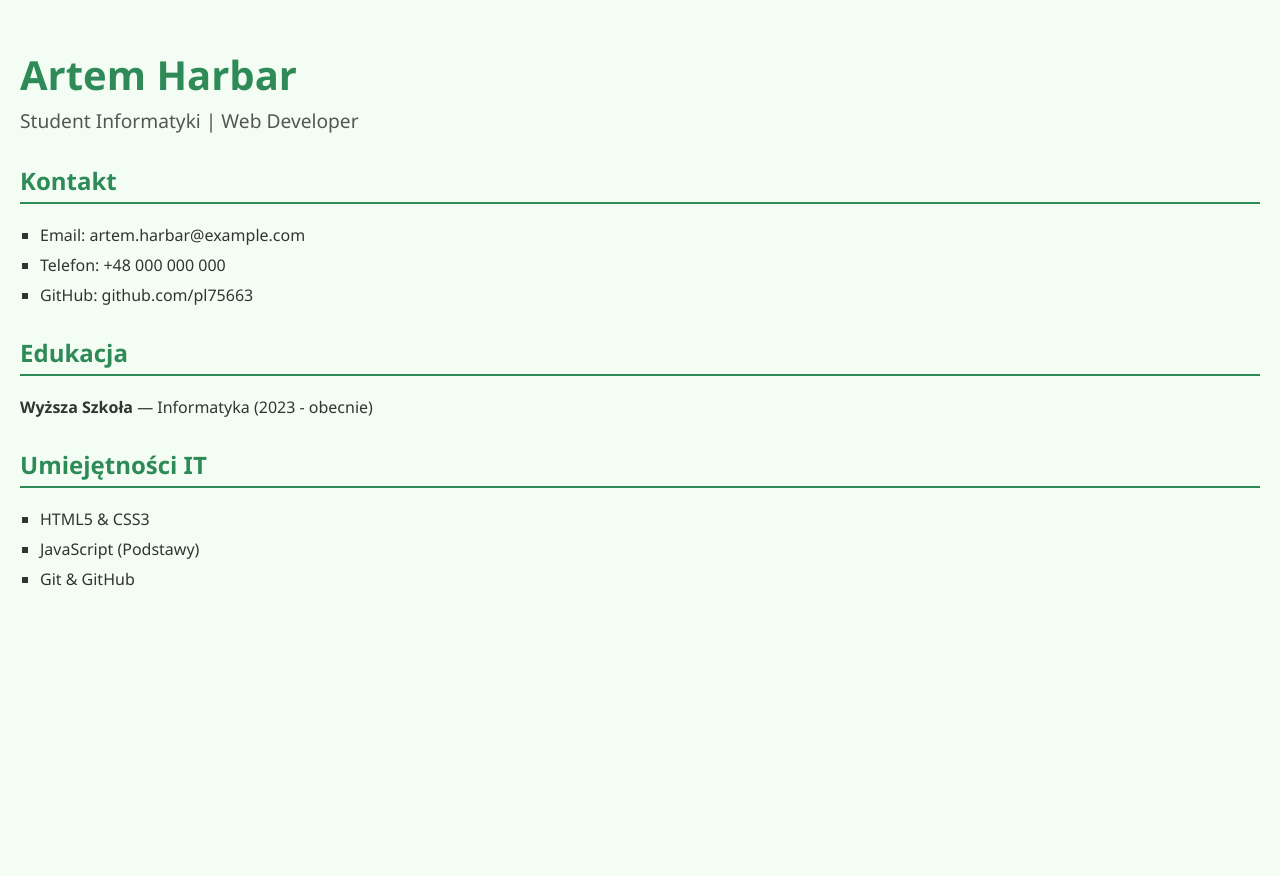
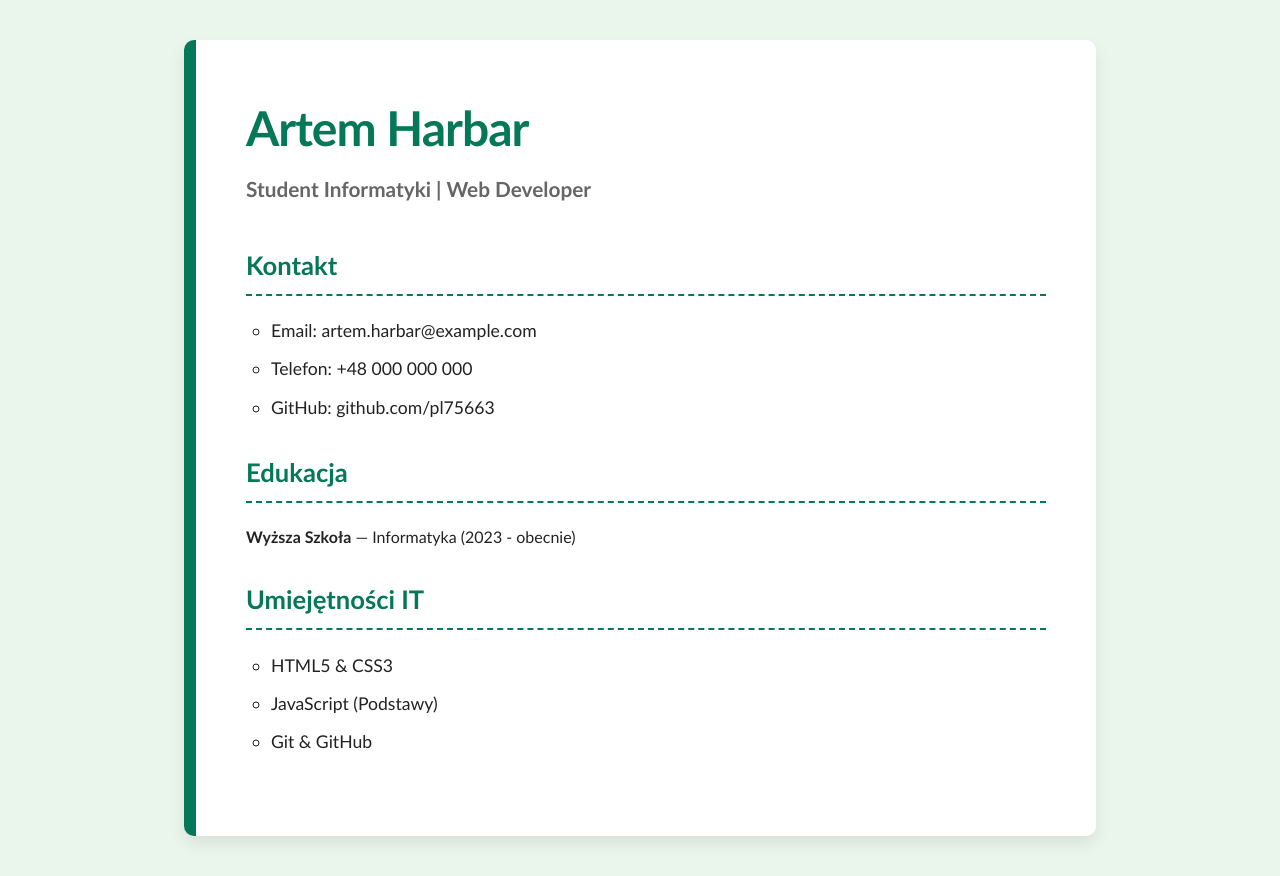
Before and after one commit to PL75663/zad2_css, a plain HTML site: page index.html in a window 1280 px wide. Before the commit the page ends 800 px from the top, so only its background shows below. Drawn offline with Linux system fonts and the light colour scheme.

Commit message:
Update styles.css

```diff
--- a/styles.css
+++ b/styles.css
@@ -1,45 +1,58 @@
 body {
-    font-family: 'Segoe UI', Tahoma, Geneva, Verdana, sans-serif;
-    background-color: #f4fdf4;
-    color: #333333;
+    font-family: 'Trebuchet MS', 'Lucida Sans Unicode', 'Lucida Grande', 'Lucida Sans', Arial, sans-serif;
+    background-color: #eaf5eb;
+    color: #222222;
     margin: 0;
-    padding: 20px;
+    padding: 40px 20px;
+    line-height: 1.6;
 }
 
-.cv-container {
+.cv-wrapper {
     max-width: 800px;
     margin: 0 auto;
     background-color: #ffffff;
-    padding: 40px;
-    border-top: 8px solid #2e8b57;
-    border-radius: 8px;
-    box-shadow: 0 4px 10px rgba(0, 128, 0, 0.1);
+    padding: 50px;
+    border-left: 12px solid #047857;
+    border-radius: 10px;
+    box-shadow: 0 8px 16px rgba(0, 0, 0, 0.08);
+}
+
+.cv-header {
+    margin-bottom: 40px;
 }
 
 h1 {
-    color: #2e8b57;
-    margin-bottom: 5px;
-    font-size: 2.5em;
+    color: #047857;
+    margin: 0;
+    font-size: 3em;
+    letter-spacing: -1px;
+}
+
+.subtitle {
+    font-size: 1.3em;
+    color: #666666;
+    margin-top: 5px;
+    font-weight: bold;
+}
+
+.info-section {
+    margin-bottom: 30px;
 }
 
 h2 {
-    color: #2e8b57;
-    border-bottom: 2px solid #2e8b57;
-    padding-bottom: 5px;
-    margin-top: 30px;
+    color: #047857;
+    font-size: 1.6em;
+    border-bottom: 2px dashed #047857;
+    padding-bottom: 8px;
+    margin-top: 0;
 }
 
 ul {
-    list-style-type: square;
-    padding-left: 20px;
+    list-style-type: circle;
+    padding-left: 25px;
 }
 
 li {
-    margin-bottom: 8px;
+    margin-bottom: 10px;
+    font-size: 1.1em;
 }
-
-header p {
-    font-size: 1.2em;
-    color: #555555;
-    margin-top: 0;
-}
```
